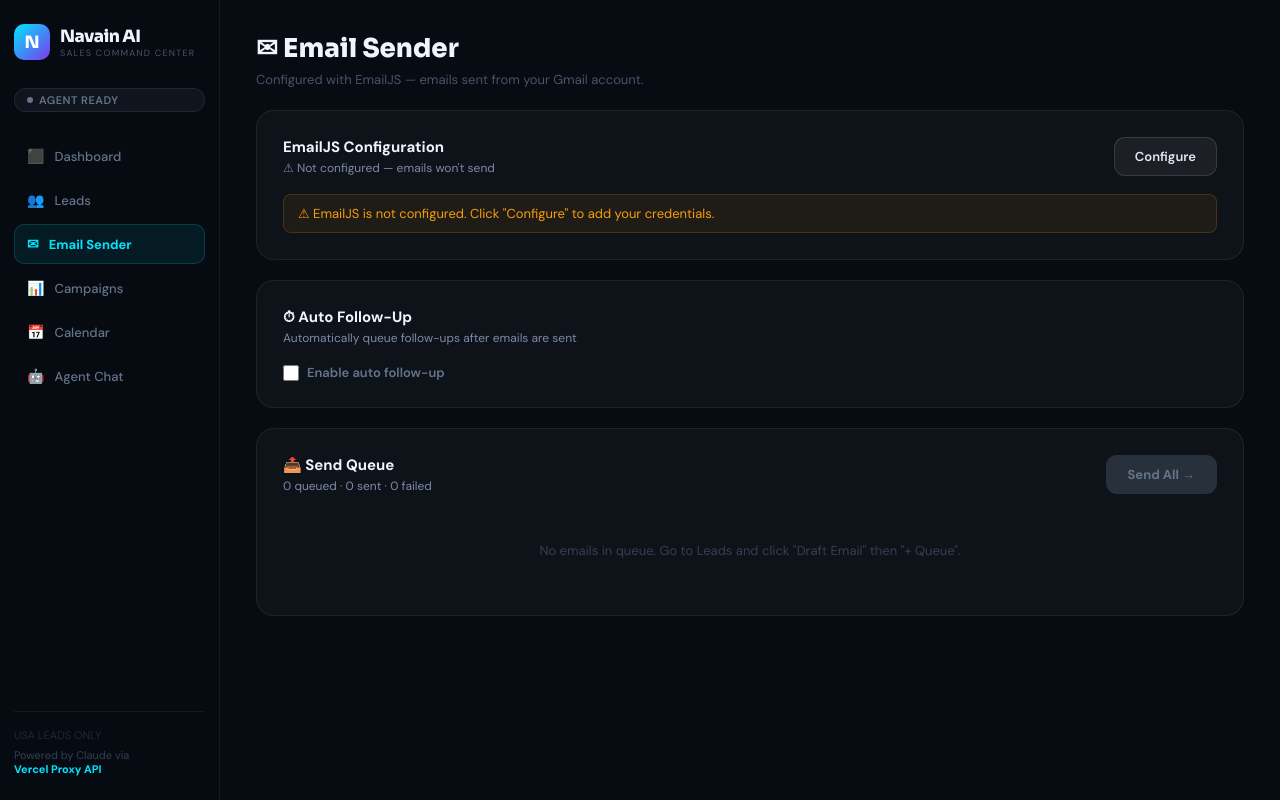
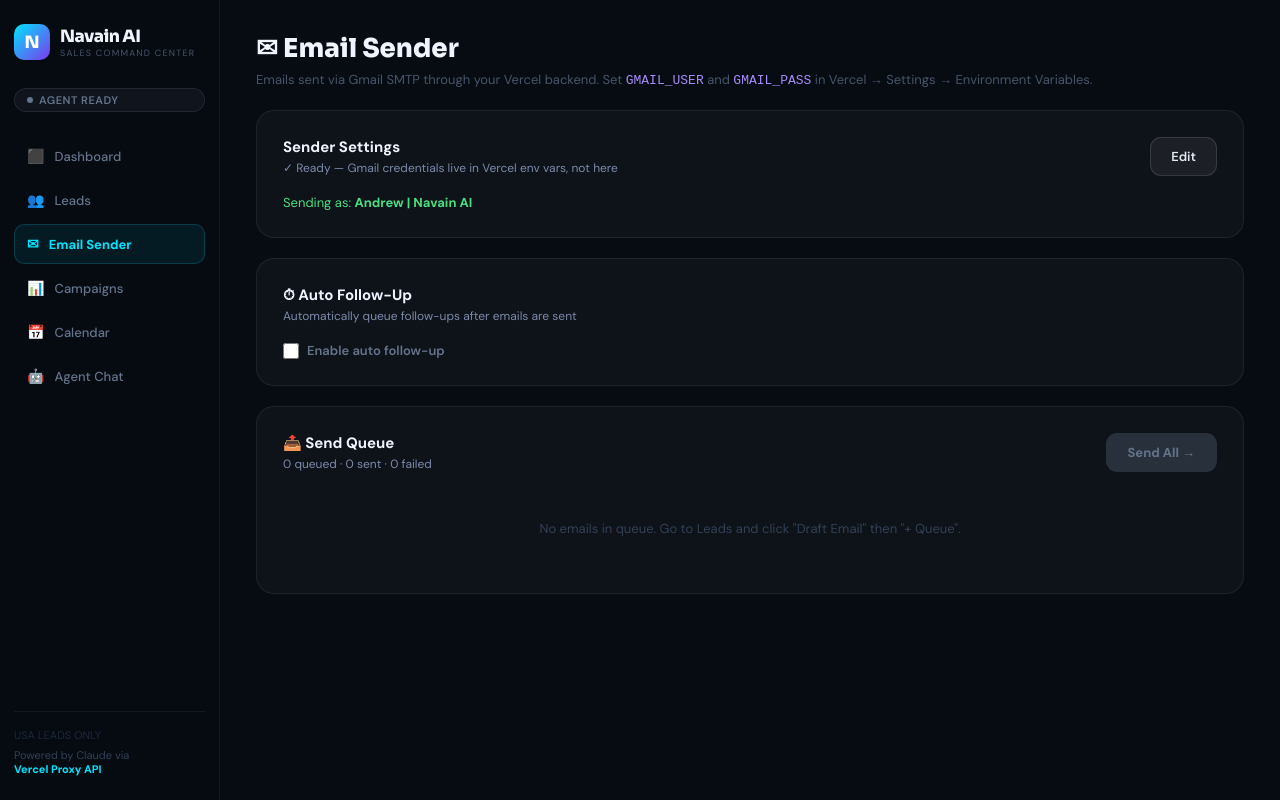
Before and after one commit to hunain789-max/navain, a Next.js app: page / in a window 1280 px wide. Both pictures are taken after a click on the button "✉ Email Sender". Built offline with nearby package versions, Linux system fonts and the light colour scheme.

Commit message:
Update index.jsx

```diff
--- a/pages/index.jsx
+++ b/pages/index.jsx
@@ -174,8 +174,8 @@ UI note: tell users to use the dedicated buttons for lead generation and sending
   return await claude({ system, messages: [...history.filter(m => m.role !== "system"), { role:"user", content:msg }] });
 }
 
-// ─── Resend sender via Vercel backend (free, no domain needed) ───────────────
-async function sendViaEmailJS({ to, toName, subject, body, fromName }) {
+// ─── Email sender via Vercel + Nodemailer (Gmail SMTP) ──────────────────────
+async function sendViaNodemailer({ to, toName, subject, body, fromName }) {
   const res = await fetch("/api/sendemail", {
     method: "POST",
     headers: { "Content-Type": "application/json" },
@@ -294,22 +294,16 @@ export default function App() {
     { title:"Demo – Desert Bloom Spa", date:"2026-06-10", time:"2:30 PM", with:"Monica Reyes", email:"monica@desertbloomspa.com", notes:"Interested in appointment booking automation" },
   ]);
 
-  // ── Email Sender Config (persisted to localStorage) ──
-  const [emailConfig, setEmailConfig] = useState(() => {
+  // ── Email Sender Config ──
+  const [fromName, setFromName] = useState(() => {
     try {
-      const saved = localStorage.getItem("navain_emailjs_config");
-      if (saved) return JSON.parse(saved);
-    } catch(e) {}
-    return { serviceId: "", templateId: "", publicKey: "", fromName: "Andrew | Navain AI", configured: false };
+      return localStorage.getItem("navain_from_name") || "Andrew | Navain AI";
+    } catch(e) { return "Andrew | Navain AI"; }
   });
+  const [fromNameDraft, setFromNameDraft] = useState("Andrew | Navain AI");
   const [showConfig, setShowConfig] = useState(false);
-  const [configDraft, setConfigDraft] = useState(() => {
-    try {
-      const saved = localStorage.getItem("navain_emailjs_config");
-      if (saved) { const p = JSON.parse(saved); return { serviceId:p.serviceId||"", templateId:p.templateId||"", publicKey:p.publicKey||"", fromName:p.fromName||"Andrew | Navain AI" }; }
-    } catch(e) {}
-    return { serviceId:"", templateId:"", publicKey:"", fromName:"Andrew | Navain AI" };
-  });
+  // emailConfig shim so send logic keeps working without changes
+  const emailConfig = { configured: true, fromName };
 
   // ── Email Queue & Sending ──
   const [sendQueue, setSendQueue] = useState([]);
@@ -322,7 +316,7 @@ export default function App() {
 
   // ── Chat ──
   const [messages, setMessages] = useState([
-    { role:"assistant", content:"👋 I'm NavainBot — your AI sales agent for Navain AI.\n\nAll leads are USA-only and generated by Claude through a secure Vercel backend — no API key exposed in the browser.\n\nHead to the Email Sender tab to configure EmailJS, then start generating and sending!" }
+    { role:"assistant", content:"👋 I'm NavainBot — your AI sales agent for Navain AI.\n\nAll leads are USA-only and generated by Claude through a secure Vercel backend — no API key exposed in the browser.\n\nHead to the Email Sender tab to set your sender name, then start generating and sending!" }
   ]);
   const [chatInput, setChatInput] = useState("");
   const [chatLoading, setChatLoading] = useState(false);
@@ -379,16 +373,12 @@ export default function App() {
     addToast(`${lead.name} added to send queue`);
   }
 
-  // ── Send one email via EmailJS ──
+  // ── Send one email via Nodemailer ──
   async function sendOne(item) {
-    if (!emailConfig.configured) throw new Error("EmailJS not configured");
     setSendQueue(p => p.map(q => q.id === item.id ? { ...q, status:"sending" } : q));
     try {
-      await sendViaEmailJS({
-        serviceId: emailConfig.serviceId,
-        templateId: emailConfig.templateId,
-        publicKey: emailConfig.publicKey,
-        fromName: emailConfig.fromName,
+      await sendViaNodemailer({
+        fromName,
         to: item.lead.email,
         toName: item.lead.owner,
         subject: item.subject,
@@ -407,7 +397,6 @@ export default function App() {
 
   // ── Send all queued ──
   async function sendAll() {
-    if (!emailConfig.configured) { addToast("Configure EmailJS first in the Email Sender tab", "warn"); setTab("Email Sender"); return; }
     setSending(true);
     const queued = sendQueue.filter(q => q.status === "queued");
     for (const item of queued) {
@@ -601,7 +590,7 @@ export default function App() {
                       {item.error && <div style={{ fontSize:10, color:"#f87171", maxWidth:180, wordBreak:"break-all" }}>{item.error}</div>}
                     </div>
                     {item.status === "queued" && (
-                      <button onClick={()=>sendOne(item)} disabled={!emailConfig.configured || sending} style={microBtn("#00e5ff", !emailConfig.configured || sending)}>Send</button>
+                      <button onClick={()=>sendOne(item)} disabled={sending} style={microBtn("#00e5ff", !emailConfig.configured || sending)}>Send</button>
                     )}
                     {item.status === "failed" && (
                       <button onClick={()=>{setSendQueue(p=>p.map(q=>q.id===item.id?{...q,status:"queued",error:null}:q));}} style={microBtn("#f87171", false)}>Retry</button>
@@ -695,45 +684,36 @@ export default function App() {
         {tab === "Email Sender" && (
           <div style={{ animation:"fadeIn 0.3s ease" }}>
             <h1 style={{ fontFamily:"'Sora',sans-serif", fontSize:26, fontWeight:800, color:"#f0f4ff", marginBottom:6 }}>✉ Email Sender</h1>
-            <p style={{ color:"#475569", fontSize:13, marginBottom:22 }}>Configured with EmailJS — emails sent from your Gmail account.</p>
+            <p style={{ color:"#475569", fontSize:13, marginBottom:22 }}>Emails sent via Gmail SMTP through your Vercel backend. Set <code style={{color:"#a78bfa"}}>GMAIL_USER</code> and <code style={{color:"#a78bfa"}}>GMAIL_PASS</code> in Vercel → Settings → Environment Variables.</p>
 
             {/* Config Panel */}
-            <Section title="EmailJS Configuration" sub={emailConfig.configured ? "✓ Connected & ready to send" : "⚠ Not configured — emails won't send"}
-              action={<button onClick={()=>setShowConfig(p=>!p)} style={secBtn}>{showConfig?"Hide":"Configure"}</button>}>
+            <Section title="Sender Settings" sub="✓ Ready — Gmail credentials live in Vercel env vars, not here"
+              action={<button onClick={()=>setShowConfig(p=>!p)} style={secBtn}>{showConfig?"Hide":"Edit"}</button>}>
 
-              {!emailConfig.configured && !showConfig && (
-                <div style={{ color:"#f59e0b", fontSize:13, background:"rgba(245,158,11,0.07)", border:"1px solid rgba(245,158,11,0.18)", borderRadius:8, padding:"10px 14px" }}>
-                  ⚠ EmailJS is not configured. Click "Configure" to add your credentials.
-                </div>
-              )}
-
-              {emailConfig.configured && !showConfig && (
-                <div style={{ color:"#4ade80", fontSize:13 }}>Service: {emailConfig.serviceId} · Template: {emailConfig.templateId} · Sender: {emailConfig.fromName}</div>
+              {!showConfig && (
+                <div style={{ color:"#4ade80", fontSize:13 }}>Sending as: <strong>{fromName}</strong></div>
               )}
 
               {showConfig && (
                 <div style={{ display:"flex", flexDirection:"column", gap:12 }}>
                   <div style={{ background:"rgba(0,229,255,0.04)", border:"1px solid rgba(0,229,255,0.12)", borderRadius:10, padding:14, fontSize:12, color:"#64748b", lineHeight:1.8 }}>
-                    <strong style={{ color:"#00e5ff" }}>Setup steps:</strong><br/>
-                    1. Sign up at <strong style={{color:"#e2e8f0"}}>emailjs.com</strong> → connect your Gmail<br/>
-                    2. Create a template with variables: <code style={{color:"#a78bfa"}}>{"{{subject}} {{message}} {{to_email}} {{to_name}} {{from_name}} {{reply_to}}"}</code><br/>
-                    3. Copy your Service ID, Template ID, and Public Key below
+                    <strong style={{ color:"#00e5ff" }}>How it works:</strong><br/>
+                    Emails are sent via Gmail SMTP using Nodemailer on your Vercel backend.<br/>
+                    Add <strong style={{color:"#e2e8f0"}}>GMAIL_USER</strong> (your Gmail address) and <strong style={{color:"#e2e8f0"}}>GMAIL_PASS</strong> (Gmail App Password) in<br/>
+                    Vercel → Project → Settings → Environment Variables — then redeploy.
                   </div>
-                  {[["Service ID","serviceId","service_abc123"],["Template ID","templateId","template_xyz789"],["Public Key","publicKey","your_public_key"],["From Name","fromName","Andrew | Navain AI"]].map(([label,key,ph])=>(
-                    <div key={key}>
-                      <label style={{ fontSize:11, color:"#64748b", display:"block", marginBottom:5 }}>{label.toUpperCase()}</label>
-                      <input type={key==="publicKey"?"password":"text"} placeholder={ph} value={configDraft[key]} onChange={e=>setConfigDraft(p=>({...p,[key]:e.target.value}))} style={inp} />
-                    </div>
-                  ))}
+                  <div>
+                    <label style={{ fontSize:11, color:"#64748b", display:"block", marginBottom:5 }}>FROM NAME</label>
+                    <input type="text" placeholder="Andrew | Navain AI" value={fromNameDraft} onChange={e=>setFromNameDraft(e.target.value)} style={inp} />
+                  </div>
                   <div style={{ display:"flex", gap:10 }}>
                     <button onClick={()=>{
-                      if(!configDraft.serviceId||!configDraft.templateId||!configDraft.publicKey) { addToast("Fill all fields","warn"); return; }
-                      const cfg = {...configDraft, configured:true};
-                      setEmailConfig(cfg);
-                      try { localStorage.setItem("navain_emailjs_config", JSON.stringify(cfg)); } catch(e) {}
+                      const name = fromNameDraft.trim() || "Andrew | Navain AI";
+                      setFromName(name);
+                      try { localStorage.setItem("navain_from_name", name); } catch(e) {}
                       setShowConfig(false);
-                      addToast("EmailJS saved permanently ✓");
-                    }} style={pBtn(false)}>Save Configuration</button>
+                      addToast("Sender name saved ✓");
+                    }} style={pBtn(false)}>Save</button>
                     <button onClick={()=>setShowConfig(false)} style={secBtn}>Cancel</button>
                   </div>
                 </div>
@@ -780,7 +760,7 @@ export default function App() {
                       {item.error && <div style={{ fontSize:10, color:"#f87171", maxWidth:180, wordBreak:"break-all" }}>{item.error}</div>}
                     </div>
                     {item.status==="queued" && (
-                      <button onClick={()=>sendOne(item)} disabled={!emailConfig.configured||sending} style={microBtn("#00e5ff",!emailConfig.configured||sending)}>Send</button>
+                      <button onClick={()=>sendOne(item)} disabled={sending} style={microBtn("#00e5ff",!emailConfig.configured||sending)}>Send</button>
                     )}
                     {item.status==="failed" && (
                       <button onClick={()=>setSendQueue(p=>p.map(q=>q.id===item.id?{...q,status:"queued",error:null}:q))} style={microBtn("#f87171",false)}>Retry</button>
```
